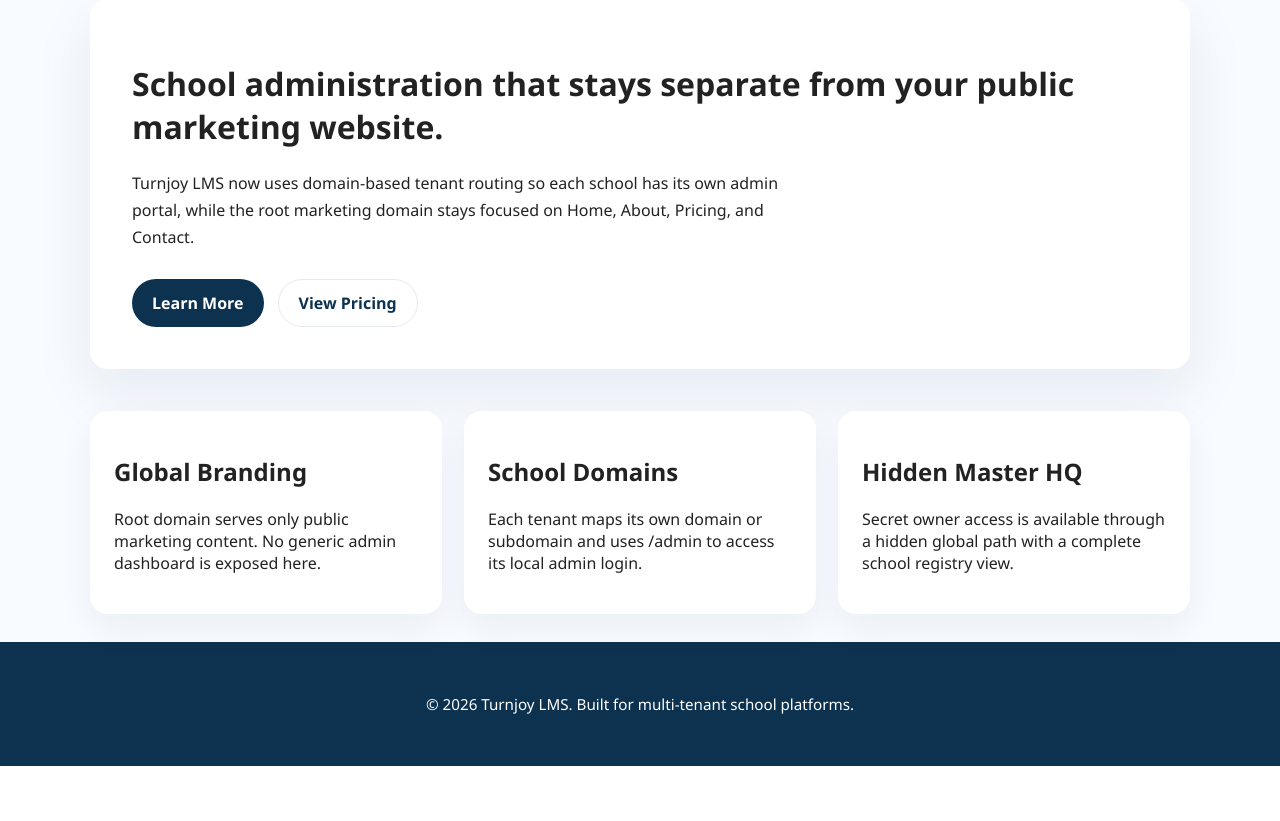
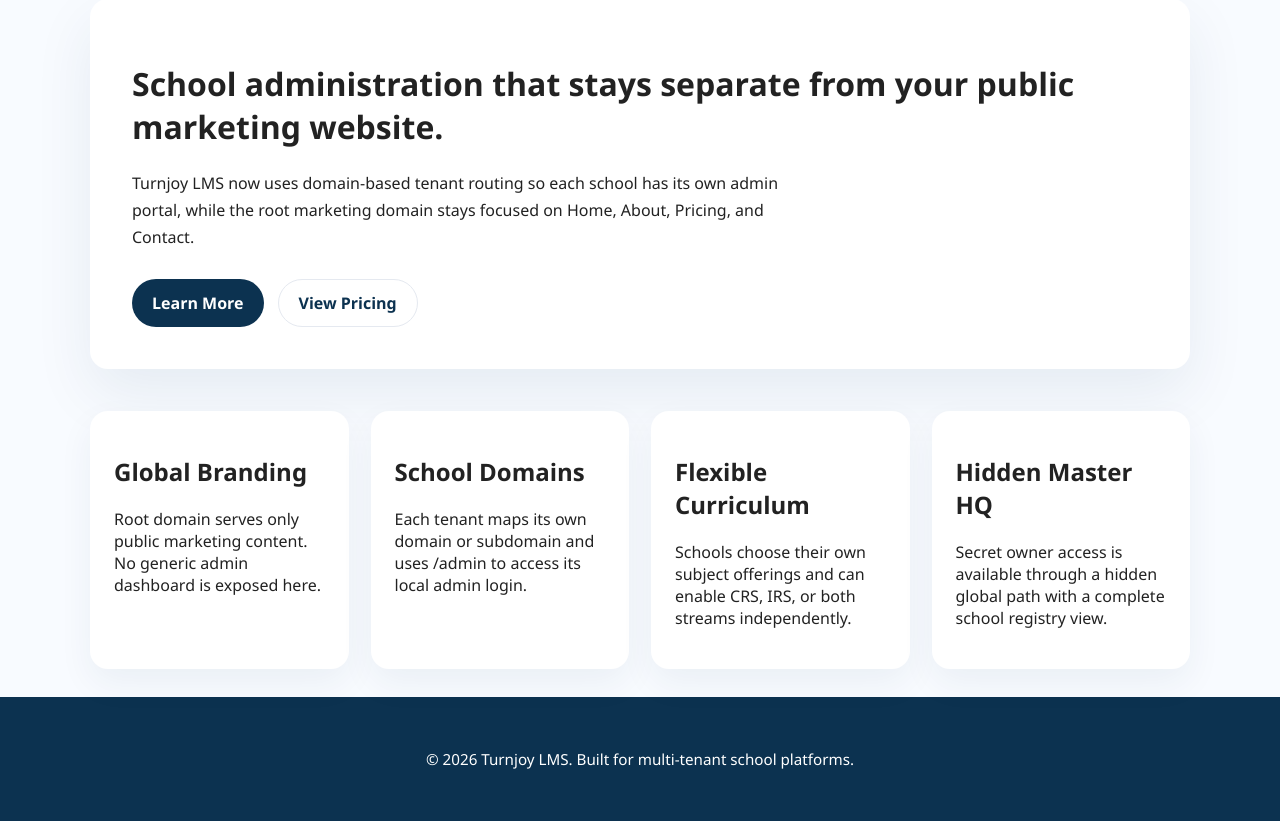
Before and after one commit to Turnjoy/LMS, a Flask app: page / in a window 1280 px wide. Shown: the part 218-1039 px from the top of the page. Before the commit the page ends 984 px from the top, so only its background shows below. Run offline with Flask 3, Linux system fonts and the light colour scheme.

Commit message:
Update public marketing copy for flexible subject selection and CRS/IRS separation

```diff
--- a/app/templates/public/about.html
+++ b/app/templates/public/about.html
@@ -18,6 +18,10 @@
         <p>The landing pages on the root domain remain purely marketing-focused, with no administration leak.</p>
     </div>
     <div class="card">
+        <h2>Flexible Subject Setup</h2>
+        <p>Each school selects its own subject offerings and streams independently, including CRS, IRS, or both.</p>
+    </div>
+    <div class="card">
         <h2>School Section Roles</h2>
         <p>Primary and Secondary admin permissions are separated, with special dashboards for each section when both are configured.</p>
     </div>
--- a/app/templates/public/index.html
+++ b/app/templates/public/index.html
@@ -22,6 +22,10 @@
         <p>Each tenant maps its own domain or subdomain and uses /admin to access its local admin login.</p>
     </div>
     <div class="card">
+        <h2>Flexible Curriculum</h2>
+        <p>Schools choose their own subject offerings and can enable CRS, IRS, or both streams independently.</p>
+    </div>
+    <div class="card">
         <h2>Hidden Master HQ</h2>
         <p>Secret owner access is available through a hidden global path with a complete school registry view.</p>
     </div>
```
